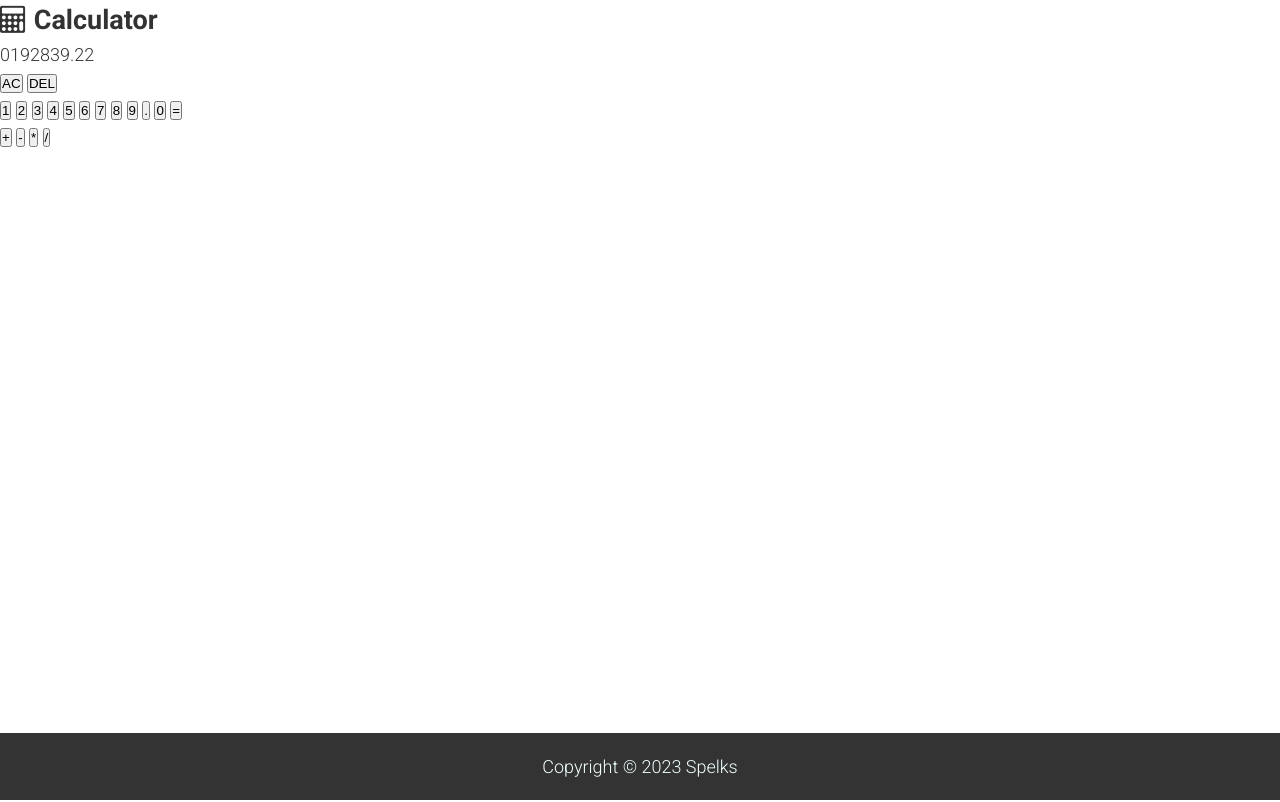
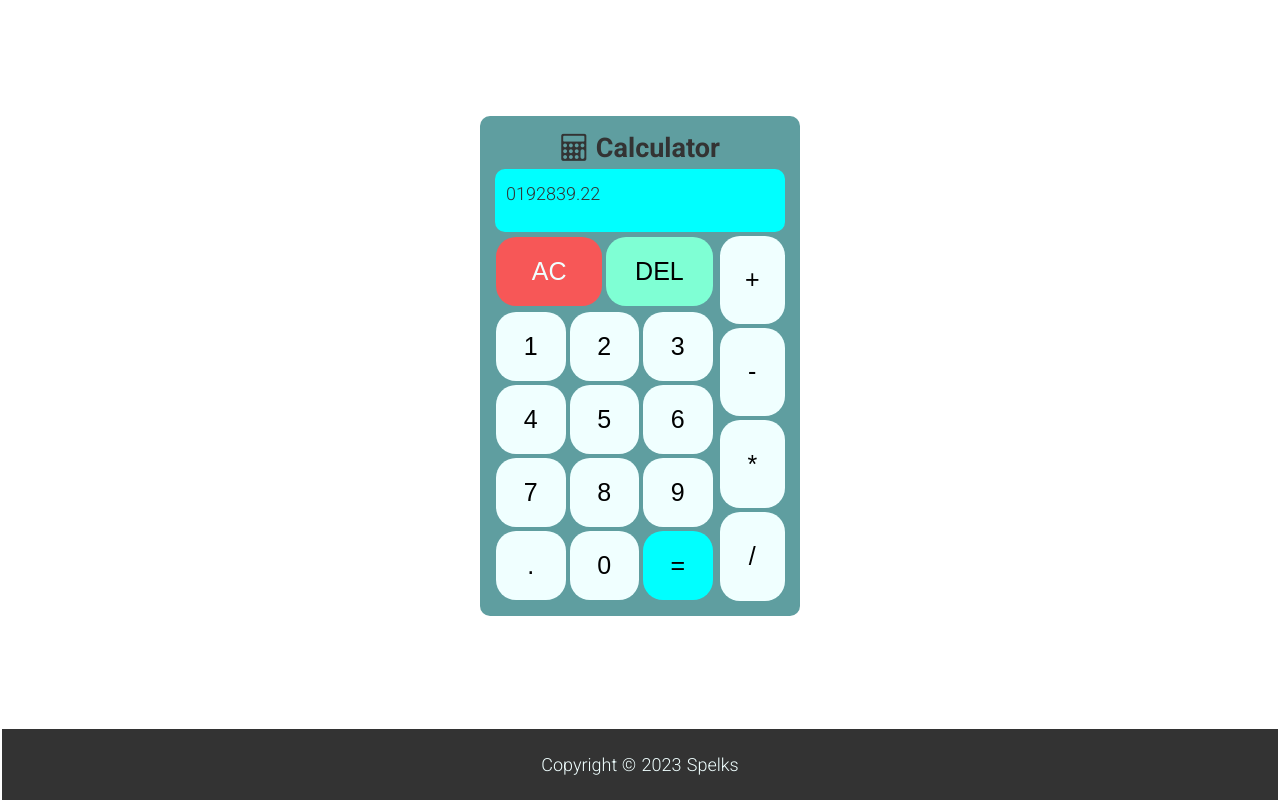
Before and after one commit to Spelks/calculator, a plain HTML site: page index.html in a window 1280 px wide. Drawn offline with Linux system fonts and the light colour scheme.

Commit message:
Add flexbox to position buttons. Add placeholder colors.

```diff
--- a/style.css
+++ b/style.css
@@ -4,6 +4,7 @@
     box-sizing: border-box;
     margin: 0;
     padding: 0;
+    border: 1px solid transparent;
 }
 
 body {
@@ -18,6 +19,101 @@ body {
 
 .main-container {
     flex: 1; /* To push footer to bottom */
+    display: flex;
+    justify-content: center;
+    align-items: center;
+}
+
+.calc-container {
+    height: 500px;
+    width: 320px;
+    background-color:cadetblue;
+    padding: 10px;
+    border-radius: 10px;
+    display: flex;
+    flex-direction: column;
+    align-items: center;
+}
+
+.calc-window {
+    width: 290px;
+    height: 100px;
+    background-color: aqua;
+    padding: 10px;
+    border-radius: 10px;
+}
+
+button {
+    padding: 20px;
+    border-radius: 20px;
+    border: 0px;
+    margin: 2px;
+    font-size: 25px;
+    background-color: azure;
+}
+
+button:hover {
+    background-color: rgb(216, 228, 228);
+    transition: 0.5s;
+}
+
+.clear-btn {
+    background-color: rgb(247, 87, 87);
+    color: azure;
+}
+
+.del-btn {
+    background-color: aquamarine;
+}
+
+.equ-btn {
+    background-color: aqua;
+}
+
+.equ-btn:hover {
+    background-color: rgb(11, 213, 213);
+    transition: 0.5s;
+}
+
+.del-btn:hover {
+    background-color: rgb(105, 208, 174);
+    transition: 0.5s;
+}
+
+.clear-btn:hover {
+    background-color: rgb(203, 74, 74);
+    transition: 0.5s;
+}
+
+.calc-btns {
+    display: flex;
+}
+
+.calc-num-btns {
+    display: flex;
+    flex-wrap: wrap;
+}
+
+.calc-top-btns {
+    display: flex;
+    flex-wrap: wrap;
+}
+
+.calc-sum-btns {
+    display: flex;
+    flex-wrap: wrap;
+}
+
+.calc-top-btns button {
+    flex: 1;
+}
+
+.calc-num-btns button {
+    flex: 1;
+}
+
+.calc-sum-btns button {
+    flex: 1;
 }
 
 footer {
```
